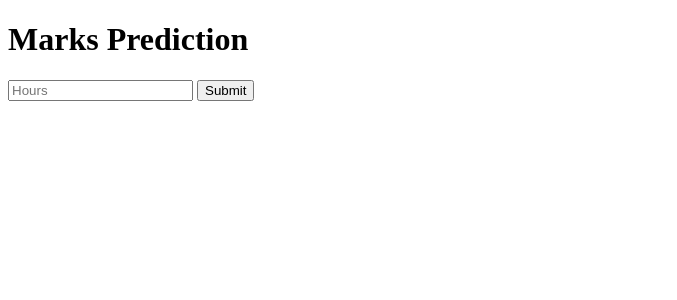
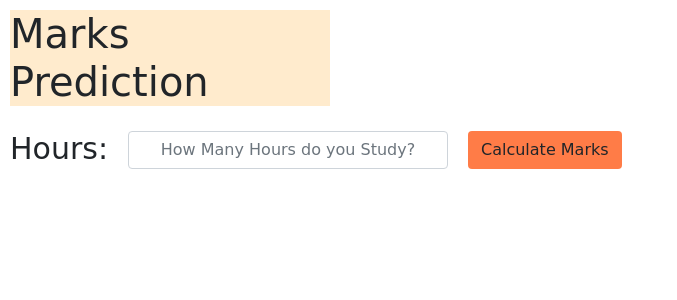
Before and after one commit to Hrithik25/Marks-Prediction, a Flask app: page / in a window 1280 px wide. Shown: the top 300 px of the page, without its empty margins (0-677 px from the left). Run offline with Flask 2, Linux system fonts and the light colour scheme; parts of the project's set-up code (start-up, migrations or seed data) failed here and were passed over.

Commit message:
Added some CSS and Bootstrap

```diff
--- a/templates/index.html
+++ b/templates/index.html
@@ -4,19 +4,65 @@
     <meta charset="UTF-8">
     <meta http-equiv="X-UA-Compatible" content="IE=edge">
     <meta name="viewport" content="width=device-width, initial-scale=1.0">
+    <link href="https://cdn.jsdelivr.net/npm/bootstrap@5.0.0-beta2/dist/css/bootstrap.min.css" rel="stylesheet" integrity="sha384-BmbxuPwQa2lc/FVzBcNJ7UAyJxM6wuqIj61tLrc4wSX0szH/Ev+nYRRuWlolflfl" crossorigin="anonymous">
     <title>Marks Prediction</title>
+    <style>
+        #title{
+            font-family: cursive;
+            margin: 10px 10px 20px 10px;
+            background-color: blanchedalmond;
+            width: 25%;
+        }
+
+        .form-inline{
+            text-align: center;
+            font-family: cursive;
+        }
+        #input{
+            padding: auto;
+            width: 20em;
+            text-align: center;
+            float: left;
+            margin: 5px 10px 10px 10px;
+            font-family: cursive;
+        }
+        #submit{
+            background-color: rgba(280,110,52,0.9);
+            float: left;
+            margin: 5px 10px 10px 10px;
+            font-family: cursive;
+        }
+        #hours{
+            float: left;
+            font-size: 30px;
+            margin: 0 10px 10px 10px;
+            vertical-align: auto;
+            font-family: cursive;
+        }
+        #marks{
+            text-align: left;
+            margin: 20px 0;
+            width: 100%;
+            font-family: cursive;
+        }
+    </style>
+
 </head>
 <body>
 
-    <h1>Marks Prediction</h1>
+    <h1 id="title">Marks Prediction</h1>
 
-    <form action="/" method="POST">
-        <input type="text" name="hours" placeholder="Hours">
-        <input type="submit">
+    <form action="/" method="POST" class="form-inline">
+        <div class="form-group">
+            <label for="hours" id="hours">Hours:</label>
+            <input id="input" type="text" class="form-control" name="hours" placeholder="How Many Hours do you Study?" >
+          </div>
+        <button type="submit" class="btn btn-default" id="submit">Calculate Marks</button>
     </form>
-
+    <br>
+    <br>
     {% if your_marks %}
-    <h1>Your Marks is: <i>{{ your_marks }}</i></h1>
+    <h1 id="marks">Your Marks will be: <i>{{ your_marks }}</i></h1>
     {% endif %}
 </body>
 </html>
```
